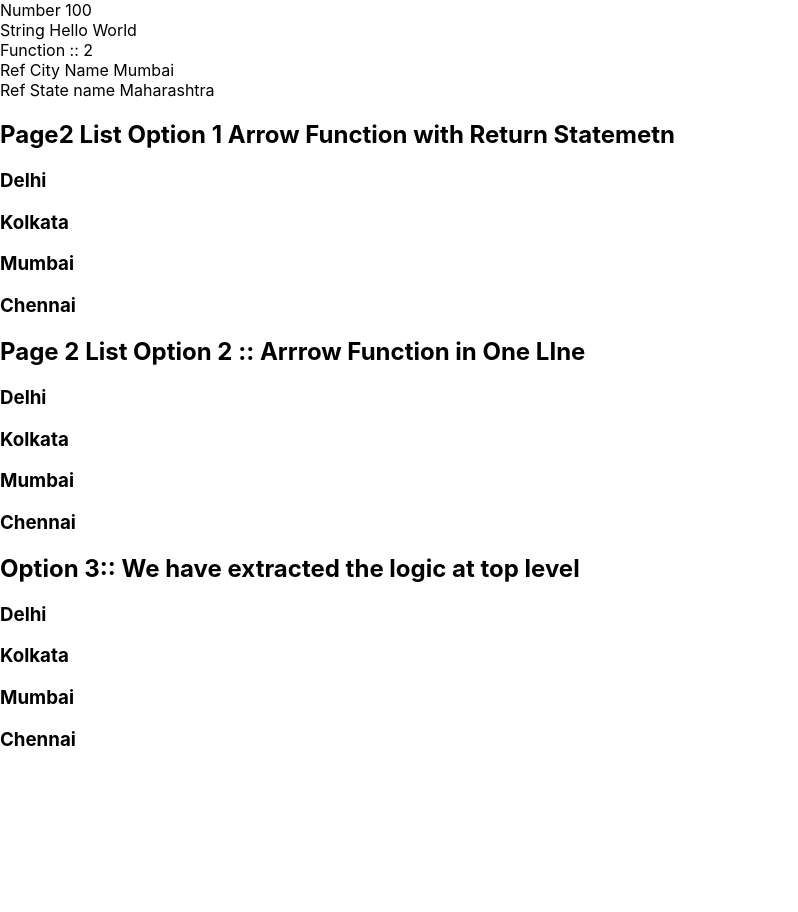
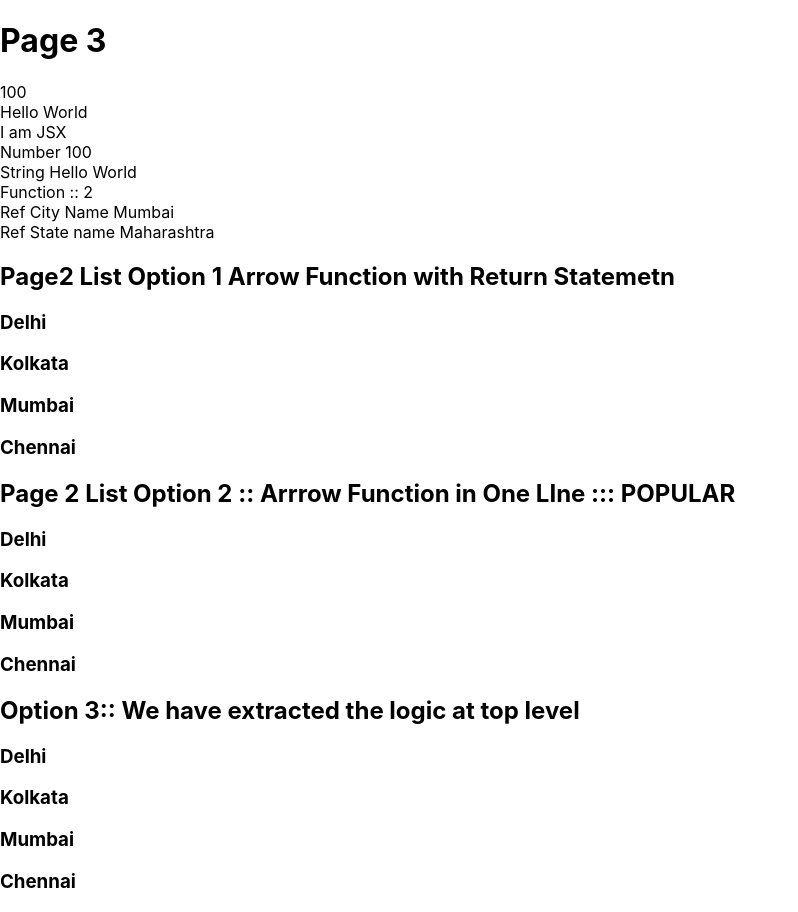
Before and after one commit to dac-2021/day9-hello-react, a React (Create React App) app: page / in a window 1280 px wide. Shown: the whole page, without its empty margins (0-798 px from the left). Before the commit the page ends 800 px from the top, so only its background shows below. Built offline with nearby package versions, Linux system fonts and the light colour scheme.

Commit message:
working with list.

```diff
--- a/src/App.js
+++ b/src/App.js
@@ -7,6 +7,8 @@ import "./App.css";
 function App() {
   return (
     <div>
+      <Page3 />
+
       <Page1 />
 
       <Page2 />
@@ -46,7 +48,9 @@ function Page2() {
         return <h3 key={index}>{item} </h3>;
       })}
 
-      <h2>Page 2 List Option 2 :: Arrrow Function in One LIne</h2>
+      <h2>
+        Page 2 List Option 2 :: Arrrow Function in One LIne ::: POPULAR
+      </h2>
       {list.map((item, index) => (
         <h3 key={index}>{item}</h3>
       ))}
@@ -57,4 +61,34 @@ function Page2() {
   );
 }
 
+function Page3() {
+  const num = 100;
+  const str = "Hello World";
+
+  const jsx1 = <div>I am JSX</div>;
+  const jsx2 = (
+    <div>
+      <div>I am also JSX</div>
+    </div>
+  );
+
+  const f1 = () => 10;
+  const f2 = () => "I am string";
+  const f3 = () => <div>I am JSX in fucntion</div>;
+  const f4 = () => (
+    <div>
+      <div>I am mulitline jsx</div>
+    </div>
+  );
+
+  return (
+    <div>
+      <h1>Page 3</h1>
+      <div>{num}</div>
+      <div>{str}</div>
+      <div>{jsx1}</div>
+    </div>
+  );
+}
+
 export default App;
```
